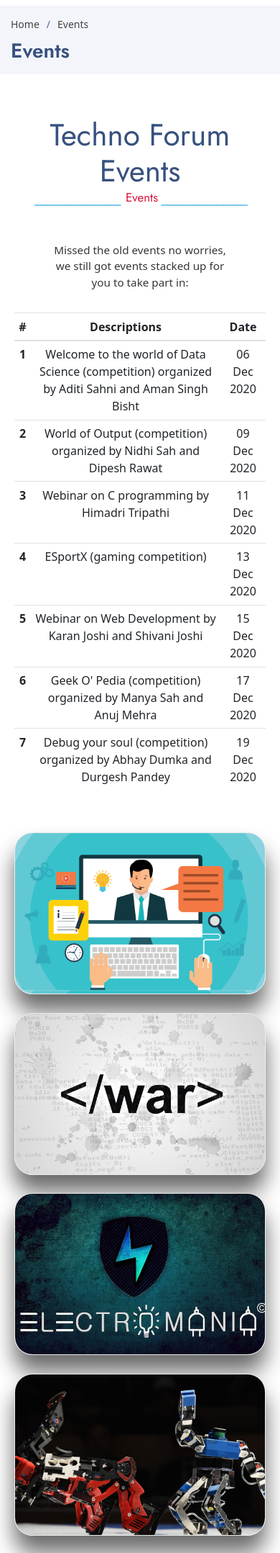
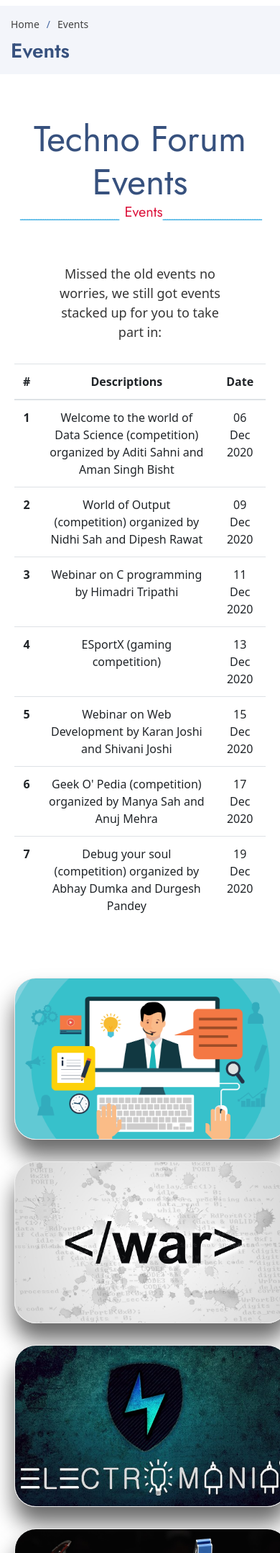
Before and after one commit to BIAStechnoforum/technoforumweb, a PHP site: page /events in a window 390 px wide. Shown: the part 60-2217 px from the top of the page at 72% size. Run offline with PHP 8.4, Linux system fonts and the light colour scheme.

Commit message:
Update style.css

```diff
--- a/events/style.css
+++ b/events/style.css
@@ -2,51 +2,50 @@
   padding: 0;
   margin: 0;
 }
-html{
-  font-size: 62.5%;
+html {
   font-family: "Quicksand", sans-serif;
   box-sizing: border-box;
 }
-.main{
-  display:grid;
-  grid-template-columns:repeat(1,minmax(350px,1080px));
+.main {
+  display: grid;
+  grid-template-columns: repeat(1, minmax(350px, 1080px));
   justify-content: center;
-  margin:0 0.5cm;
+  margin: 0 0.5cm;
 }
 
 /*HEADINGS*/
 .heading {
-  margin-bottom: 6rem;
+  margin-bottom: 60px;
   text-align: center;
 }
-.heading h1{
-  font-size: 5rem;
-  color:#37517e;
+.heading h1 {
+  font-size: 50px;
+  color: #37517e;
 }
-.heading h3{
-  font-size:2rem;
-  color:crimson;
-  margin-bottom: 6rem;
+.heading h3 {
+  font-size: 20px;
+  color: crimson;
+  margin-bottom: 60px;
 }
-.heading h3::before{
-  content:"-----------------------------------------------";
-  color:#47b2e4;
-  position:relative;
-  letter-spacing:-1px;
-  padding:2px;
-  top:9px;
+.heading h3::before {
+  content: "-------------------------------------------";
+  color: #47b2e4;
+  position: relative;
+  letter-spacing: -1px;
+  padding: 2px;
+  top: 9px;
 }
-.heading h3::after{
-  content:" -----------------------------------------------";
-  color:#47b2e4;
-  position:relative;
-  letter-spacing:-1px;
-  top:9px;
+.heading h3::after {
+  content: "-------------------------------------------";
+  color: #47b2e4;
+  position: relative;
+  letter-spacing: -1px;
+  top: 9px;
 }
-.heading p{
-  margin-top:30px;
-  font-size:1.8rem;
-  color:rgb(54, 54, 54);
+.heading p {
+  margin-top: 30px;
+  font-size: 18px;
+  color: rgb(54, 54, 54);
   margin-bottom: 6rem;
 }
 
@@ -55,109 +54,101 @@ html{
   list-style: none;
   justify-content: center;
   display: grid;
-  grid-template-columns: repeat(auto-fit,minmax(350px,500px));
-  grid-gap:3rem 6.5rem;
+  grid-template-columns: repeat(auto-fit, minmax(350px, 500px));
+  grid-gap: 30px 65px;
 }
-.eventcard{
-  width:100%;
-  height:300px;
+.eventcard {
+  width: 100%;
+  height: 300px;
   background-size: 120%;
   background-position: center;
   text-align: center;
   border: 1px solid rgb(236, 236, 236);
-  border-radius: 3rem;
+  border-radius: 30px;
   box-shadow: 0px 23px 30px 0 rgb(105, 105, 105);
-  overflow:hidden;
+  overflow: hidden;
   transition: background-size 0.8s;
   transition-timing-function: ease-out;
 }
 .e1 {
   background-image: url("../assets/img/eventImages/webinar.png");
-  background-position: top;
 }
+
 .e2 {
   background-image: url("../assets/img/eventImages/codewar.jpg");
 }
 
 .e3 {
-
   background-image: url("../assets/img/eventImages/electromani.jpg");
 }
-
 .e4 {
   background-image: url("../assets/img/eventImages/roboboxing.jpg");
 }
-
 .e5 {
   background-image: url("../assets/img/eventImages/robosoccer.jpeg");
-  background-position:bottom;
 }
-
 .e6 {
   background-image: url("../assets/img/eventImages/gaming.jpg");
 }
-.txt{
-  height:100%;
-  color:white;
-  position:relative;
-  top:-100%;
+.txt {
+  height: 100%;
+  color: white;
+  position: relative;
+  top: -100%;
   transition: top 0.8s;
-  background:linear-gradient(black,rgba(0,0,0,0)) ;
+  background: linear-gradient(black, rgba(0, 0, 0, 0));
 }
-.txt h4{
-  height:30%;
-  font-size: 3.4rem;
+.txt h4 {
+  height: 30%;
+  font-size: 34px;
   font-weight: bold;
 }
-.txt div{
-  height:44%;
-  font-size: 1.6rem;
+.txt div {
+  height: 44%;
+  font-size: 16px;
   font-weight: bold;
-  overflow:hidden;
+  overflow: hidden;
 }
-.txt p{
-  color:white;
-  font-size: 1.6rem;
+.txt p {
+  color: white;
+  font-size: 16px;
   font-weight: bold;
+  margin: 0;
 }
-.btn{
-  display:inline-block;
-  background:rgba(58, 135, 165, 0.8);
-  text-decoration:none;
-  font-size:1.8rem;
-  width:130px;
-  border-radius:10px;
-  color:white;
+.btn {
+  display: inline-block;
+  background: rgba(58, 135, 165, 0.8);
+  text-decoration: none;
+  font-size: 18px;
+  width: 130px;
+  border-radius: 10px;
+  color: white;
 }
 
-.modal-body p {
-  font-size: 2rem;
+.eventcard:hover .txt {
+  top: 0%;
 }
-.modal-title {
-  font-size: 3rem;
-}
-
-.close {
-  font-size: 3rem;
-}
-
-.eventcard:hover .txt{
-  top:0%;
-
-}
-.eventcard:hover{
-  background-size:128%;
+.eventcard:hover {
+  background-size: 128%;
 }
 
 /*RESPONSIVE RULES*/
-@media screen and (max-width:600px){
-  .eventcard{
-      height:225px;
+@media screen and (max-width: 600px) {
+  .eventcard {
+    height: 225px;
+    width: 98vw;
+    margin: auto;
   }
-  html{
-      font-size:53%;
+
+  .heading p {
+    margin: 30px 50px;
   }
-  .heading p{
-      margin:30px 50px;
+  .txt h4 {
+    height: 20%;
+    font-size: 30px;
+    font-weight: bold;
+  }
+  .txt p {
+    margin: 0;
   }
 }
```
